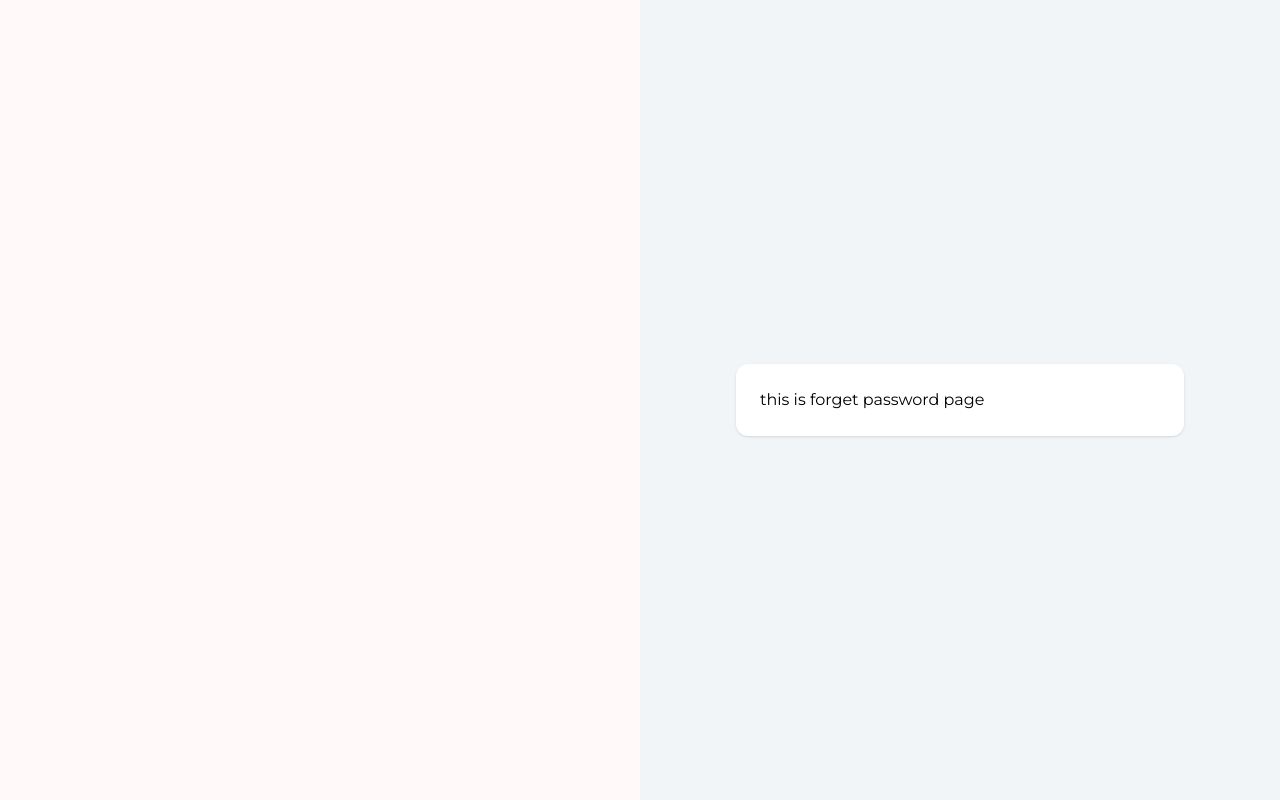
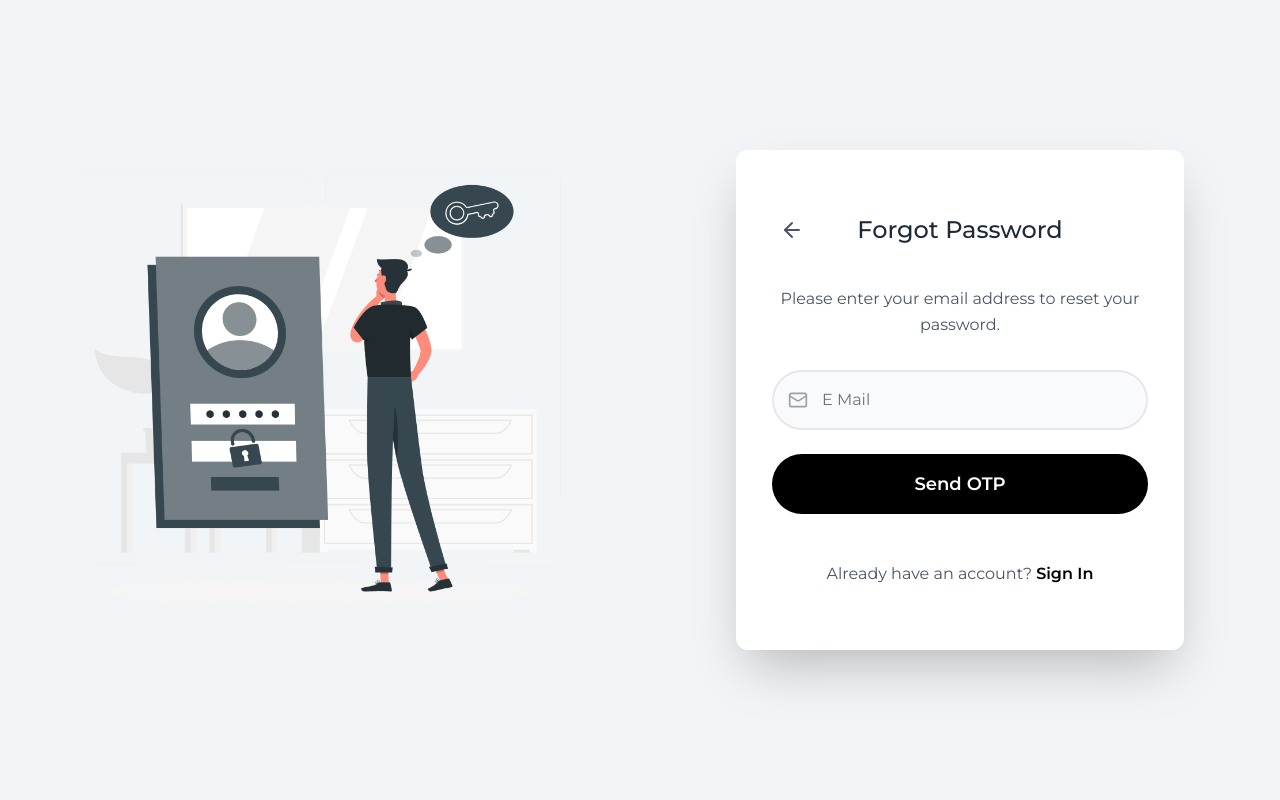
Before and after one commit to FaisalHasanEmon/trokis, a React (Vite) app: page /auth/forget-password in a window 1280 px wide. Built offline with nearby package versions, Linux system fonts and the light colour scheme.

Commit message:
forget password fixed

```diff
--- a/src/layout/AuthLayout.jsx
+++ b/src/layout/AuthLayout.jsx
@@ -5,8 +5,12 @@ const AuthLayout = () => {
 
   return (
     <section className="font-montserrat bg-[#F2F5F7] flex flex-col lg:flex-row h-screen w-full">
-      {/* Left Side Image (Only for lg and above) */}
-      <div className="hidden lg:flex bg-[#FFF9F9] h-screen lg:w-1/2 justify-center items-center">
+      {/* Left Side Image (Only for large and above) */}
+      <div
+        className={`hidden lg:flex ${
+          location.pathname === "/auth/login" ? "bg-[#FFF9F9]" : ""
+        }  h-screen lg:w-1/2 justify-center items-center`}
+      >
         {location.pathname === "/auth/login" && (
           <figure className="max-w-xl">
             <img
@@ -16,11 +20,20 @@ const AuthLayout = () => {
             />
           </figure>
         )}
+        {location.pathname === "/auth/forget-password" && (
+          <figure className="max-w-xl">
+            <img
+              src="/AuthImages/ForgetPassword.png"
+              alt="Login Image"
+              className="max-w-full h-auto"
+            />
+          </figure>
+        )}
       </div>
 
       {/* Right Side Content */}
       <div className="flex justify-center items-center w-full lg:w-1/2 h-screen px-4">
-        <div className="w-full max-w-md rounded-xl bg-white shadow p-5 md:p-6">
+        <div className="w-full max-w-md rounded-xl bg-white shadow-2xl p-5 md:p-6">
           <Outlet />
         </div>
       </div>
--- a/src/pages/authPages/forgetPassword/ForgetPassword.jsx
+++ b/src/pages/authPages/forgetPassword/ForgetPassword.jsx
@@ -1,7 +1,94 @@
-import React from "react";
+import React, { useState } from "react";
+import { Mail, ArrowLeft } from "lucide-react";
 
-const ForgetPassword = () => {
-  return <div>this is forget password page</div>;
-};
+export default function ForgotPassword() {
+  const [email, setEmail] = useState("");
+  const [isLoading, setIsLoading] = useState(false);
 
-export default ForgetPassword;
+  const handleSubmit = async (e) => {
+    e.preventDefault();
+
+    if (!email) {
+      alert("Please enter your email address");
+      return;
+    }
+
+    setIsLoading(true);
+
+    // Simulate OTP sending process
+    setTimeout(() => {
+      alert("OTP sent successfully! (This is a demo)");
+      setIsLoading(false);
+    }, 2000);
+  };
+
+  const handleBackToLogin = () => {
+    // This would typically navigate back to login page
+    console.log("Navigate back to login");
+  };
+
+  return (
+    <div className=" w-full flex items-center justify-center py-10 px-3">
+      <div className="w-full bg-white  flex items-center justify-center">
+        <div className="w-full  ">
+          {/* Back Arrow and Title */}
+          <div className="flex items-center justify-center mb-10 relative">
+            <button
+              onClick={handleBackToLogin}
+              className="absolute left-0 p-2 text-gray-600 hover:text-gray-800 transition-colors duration-200"
+            >
+              <ArrowLeft className="h-6 w-6" />
+            </button>
+            <h1 className="text-2xl font-medium text-gray-800">
+              Forgot Password
+            </h1>
+          </div>
+
+          {/* Description */}
+          <p className="text-center text-gray-600 mb-8 leading-relaxed">
+            Please enter your email address to reset your password.
+          </p>
+
+          {/* Form */}
+          <div className="space-y-6">
+            {/* Email Input */}
+            <div className="relative">
+              <div className="absolute inset-y-0 left-0 pl-4 flex items-center pointer-events-none">
+                <Mail className="h-5 w-5 text-gray-400" />
+              </div>
+              <input
+                type="email"
+                value={email}
+                onChange={(e) => setEmail(e.target.value)}
+                placeholder="E Mail"
+                className="w-full pl-12 pr-4 py-4 bg-gray-50 border-2 border-gray-200 rounded-full text-gray-800 placeholder-gray-500 focus:outline-none focus:border-blue-500 focus:bg-white transition-all duration-300"
+                required
+              />
+            </div>
+
+            {/* Send OTP Button */}
+            <button
+              type="submit"
+              onClick={handleSubmit}
+              disabled={isLoading}
+              className="w-full py-4 bg-black text-white rounded-full font-semibold text-lg hover:bg-gray-800 transition-all duration-300 disabled:opacity-50 disabled:cursor-not-allowed"
+            >
+              {isLoading ? "Sending OTP..." : "Send OTP"}
+            </button>
+
+            {/* Sign In Link */}
+            <p className="text-center text-gray-600 mt-6">
+              Already have an account?{" "}
+              <button
+                onClick={handleBackToLogin}
+                className="text-black font-semibold hover:text-gray-700 transition-colors duration-200"
+              >
+                Sign In
+              </button>
+            </p>
+          </div>
+        </div>
+      </div>
+    </div>
+  );
+}
--- a/src/pages/authPages/login/Login.jsx
+++ b/src/pages/authPages/login/Login.jsx
@@ -1,5 +1,5 @@
 import React, { useState } from "react";
-import { Mail, Lock, Eye, EyeOff, Check } from "lucide-react";
+import { Mail, Lock, Eye, EyeOff, Check, KeyRound } from "lucide-react";
 
 export default function Login() {
   const [email, setEmail] = useState("");
@@ -58,7 +58,7 @@ export default function Login() {
             {/* Password Input */}
             <div className="relative">
               <div className="absolute inset-y-0 left-0 pl-4 flex items-center pointer-events-none">
-                <Lock className="h-5 w-5 text-gray-400" />
+                <KeyRound className="h-5 w-5 text-gray-400" />
               </div>
               <input
                 type={showPassword ? "text" : "password"}
```
Also changed, not shown: public/AuthImages/ForgetPassword.png (added).
